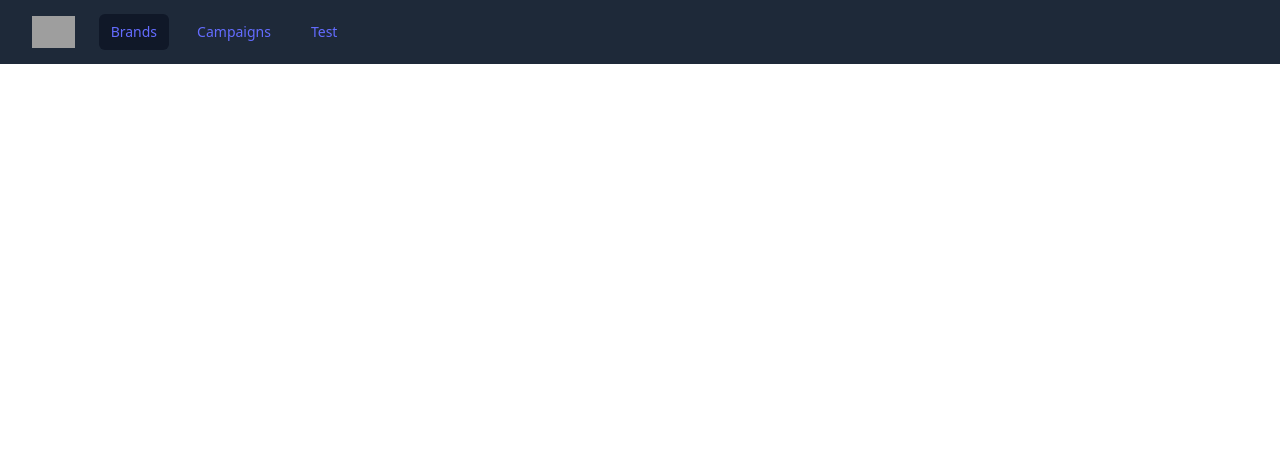
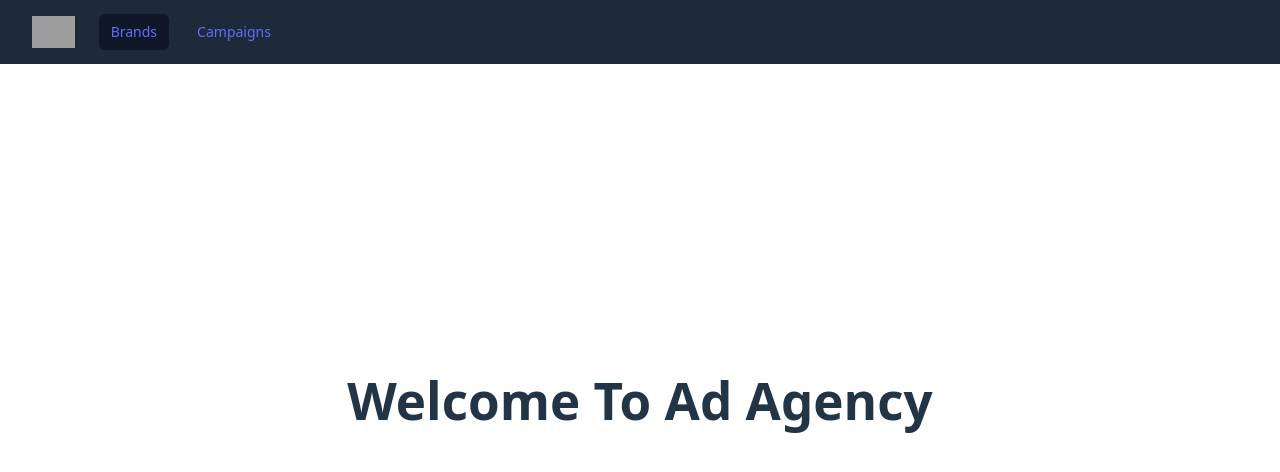
Before and after one commit to hassanalics/AdAgency, a React (Vite) app in the folder frontend/: page / in a window 1280 px wide. Shown: the top 472 px of the page. Built offline with nearby package versions, Linux system fonts and the light colour scheme; grey boxes are pictures that could not be loaded.

Commit message:
frontend - Page navigation is working

```diff
--- a/frontend/package.json
+++ b/frontend/package.json
@@ -12,7 +12,8 @@
   "dependencies": {
     "@tailwindcss/vite": "^4.1.4",
     "react": "^19.0.0",
-    "react-dom": "^19.0.0"
+    "react-dom": "^19.0.0",
+    "react-router-dom": "^7.5.1"
   },
   "devDependencies": {
     "@eslint/js": "^9.22.0",
--- a/frontend/src/App.tsx
+++ b/frontend/src/App.tsx
@@ -1,77 +1,22 @@
-import { useState } from 'react'
-import reactLogo from './assets/react.svg'
-import viteLogo from '/vite.svg'
 import './App.css'
+import { BrowserRouter as Router, Routes, Route } from 'react-router-dom';
+import Brands from './pages/brands';
+import Campaigns from './pages/campaigns';
+import Navbar from './components/Navbar';
+import Home from './pages/home';
 
 function App() {
 
   return (
     <>
-      <nav className="bg-gray-800 w-full fixed top-0 left-0 z-50">
-        <div className="mx-auto px-4 sm:px-6 lg:px-8">
-          <div className="flex h-16 items-center justify-between">
-            {/* Left side - Navigation items */}
-            <div className="flex items-center">
-              <div className="flex-shrink-0">
-                <img className="h-8 w-auto" src="https://tailwindcss.com/plus-assets/img/logos/mark.svg?color=indigo&shade=500" alt="Your Company" />
-              </div>
-              <div className="hidden sm:ml-6 sm:block">
-                <div className="flex space-x-4">
-                  <a href="#" className="rounded-md px-3 py-2 text-sm font-medium text-white bg-gray-900">Brands</a>
-                  <a href="#" className="rounded-md px-3 py-2 text-sm font-medium text-gray-300 hover:bg-gray-700 hover:text-white">Campaigns</a>
-                  <a href="#" className="rounded-md px-3 py-2 text-sm font-medium text-gray-300 hover:bg-gray-700 hover:text-white">Test</a>
-                </div>
-              </div>
-            </div>
-
-            {/* Mobile menu button */}
-            <div className="sm:hidden">
-              <button
-                type="button"
-                className="inline-flex items-center justify-center rounded-md p-2 text-gray-400 hover:bg-gray-700 hover:text-white focus:outline-none focus:ring-2 focus:ring-inset focus:ring-white"
-                aria-controls="mobile-menu"
-                aria-expanded="false"
-              >
-                <span className="sr-only">Open main menu</span>
-                <svg
-                  className="block h-6 w-6"
-                  xmlns="http://www.w3.org/2000/svg"
-                  fill="none"
-                  viewBox="0 0 24 24"
-                  stroke="currentColor"
-                  aria-hidden="true"
-                >
-                  <path strokeLinecap="round" strokeLinejoin="round" strokeWidth="2" d="M4 6h16M4 12h16M4 18h16" />
-                </svg>
-                <svg
-                  className="hidden h-6 w-6"
-                  xmlns="http://www.w3.org/2000/svg"
-                  fill="none"
-                  viewBox="0 0 24 24"
-                  stroke="currentColor"
-                  aria-hidden="true"
-                >
-                  <path strokeLinecap="round" strokeLinejoin="round" strokeWidth="2" d="M6 18L18 6M6 6l12 12" />
-                </svg>
-              </button>
-            </div>
-          </div>
-        </div>
-
-        {/* Mobile menu */}
-        <div className="sm:hidden" id="mobile-menu">
-          <div className="space-y-1 px-2 pt-2 pb-3">
-            <a href="#" className="block rounded-md bg-gray-900 px-3 py-2 text-base font-medium text-white">Brands</a>
-            <a href="#" className="block rounded-md px-3 py-2 text-base font-medium text-gray-300 hover:bg-gray-700 hover:text-white">Campaigns</a>
-            <a href="#" className="block rounded-md px-3 py-2 text-base font-medium text-gray-300 hover:bg-gray-700 hover:text-white">Test</a>
-          </div>
-        </div>
-      </nav>
-
-      {/* Add padding to the top of your content to account for fixed navbar */}
-      <div className="pt-16">
-        {/* Your page content goes here */}
-      </div>
+      <Router>
+        <Navbar />
+        <Routes>
+          <Route path="/" element={<Home />} />
+          <Route path="/brands" element={<Brands />} />
+          <Route path="/campaigns" element={<Campaigns />} />
+        </Routes>
+      </Router>
     </>
   )
 }
--- /dev/null
+++ b/frontend/src/components/Navbar.tsx
@@ -0,0 +1,72 @@
+import { NavLink } from 'react-router-dom';
+
+function Navbar() {
+    return (
+        <nav className="bg-gray-800 w-full fixed top-0 left-0 z-50">
+            <div className="mx-auto px-4 sm:px-6 lg:px-8">
+                <div className="flex h-16 items-center justify-between">
+                    {/* Left side - Navigation items */}
+                    <div className="flex items-center">
+                        <div className="flex-shrink-0">
+                            <img className="h-8 w-auto" src="https://tailwindcss.com/plus-assets/img/logos/mark.svg?color=indigo&shade=500" alt="Your Company" />
+                        </div>
+                        <div className="hidden sm:ml-6 sm:block">
+                            <div className="flex space-x-4">
+                                <NavLink to="/brands" className="rounded-md px-3 py-2 text-sm font-medium text-white bg-gray-900">Brands</NavLink>
+                                <NavLink to="/campaigns" className="rounded-md px-3 py-2 text-sm font-medium text-gray-300 hover:bg-gray-700 hover:text-white">Campaigns</NavLink>
+                                {/* <a href="#" className="rounded-md px-3 py-2 text-sm font-medium text-white bg-gray-900">Brands</a>
+                                <a href="#" className="rounded-md px-3 py-2 text-sm font-medium text-gray-300 hover:bg-gray-700 hover:text-white">Campaigns</a>
+                                <a href="#" className="rounded-md px-3 py-2 text-sm font-medium text-gray-300 hover:bg-gray-700 hover:text-white">Test</a> */}
+                            </div>
+                        </div>
+                    </div>
+
+                    {/* Mobile menu button */}
+                    <div className="sm:hidden">
+                        <button
+                            type="button"
+                            className="inline-flex items-center justify-center rounded-md p-2 text-gray-400 hover:bg-gray-700 hover:text-white focus:outline-none focus:ring-2 focus:ring-inset focus:ring-white"
+                            aria-controls="mobile-menu"
+                            aria-expanded="false"
+                        >
+                            <span className="sr-only">Open main menu</span>
+                            <svg
+                                className="block h-6 w-6"
+                                xmlns="http://www.w3.org/2000/svg"
+                                fill="none"
+                                viewBox="0 0 24 24"
+                                stroke="currentColor"
+                                aria-hidden="true"
+                            >
+                                <path strokeLinecap="round" strokeLinejoin="round" strokeWidth="2" d="M4 6h16M4 12h16M4 18h16" />
+                            </svg>
+                            <svg
+                                className="hidden h-6 w-6"
+                                xmlns="http://www.w3.org/2000/svg"
+                                fill="none"
+                                viewBox="0 0 24 24"
+                                stroke="currentColor"
+                                aria-hidden="true"
+                            >
+                                <path strokeLinecap="round" strokeLinejoin="round" strokeWidth="2" d="M6 18L18 6M6 6l12 12" />
+                            </svg>
+                        </button>
+                    </div>
+                </div>
+            </div>
+
+            {/* Mobile menu */}
+            <div className="sm:hidden" id="mobile-menu">
+                <div className="space-y-1 px-2 pt-2 pb-3">
+                    <NavLink to="/brands" className="block rounded-md bg-gray-900 px-3 py-2 text-base font-medium text-white">Brands</NavLink>
+                    <NavLink to="/campaigns" className="block rounded-md px-3 py-2 text-base font-medium text-gray-300 hover:bg-gray-700 hover:text-white">Campaigns</NavLink>
+                    {/* <a href="#" className="block rounded-md bg-gray-900 px-3 py-2 text-base font-medium text-white">Brands</a>
+                    <a href="#" className="block rounded-md px-3 py-2 text-base font-medium text-gray-300 hover:bg-gray-700 hover:text-white">Campaigns</a>
+                    <a href="#" className="block rounded-md px-3 py-2 text-base font-medium text-gray-300 hover:bg-gray-700 hover:text-white">Test</a> */}
+                </div>
+            </div>
+        </nav>
+    )
+}
+
+export default Navbar;
--- /dev/null
+++ b/frontend/src/pages/brands.tsx
@@ -0,0 +1,5 @@
+function Brands() {
+    return <h1 className="text-2xl font-bold p-4">Brands Page</h1>;
+  }
+
+  export default Brands;
--- /dev/null
+++ b/frontend/src/pages/campaigns.tsx
@@ -0,0 +1,5 @@
+function Campaigns() {
+    return <h1 className="text-2xl font-bold p-4">Campaigns Page</h1>;
+  }
+
+  export default Campaigns;
--- /dev/null
+++ b/frontend/src/pages/home.tsx
@@ -0,0 +1,5 @@
+function Home() {
+    return <h1 className="text-2xl font-bold p-4">Welcome To Ad Agency</h1>;
+  }
+
+  export default Home;
```
Also changed, not shown: 1 other file (tests, documents, lock files or other folders).
